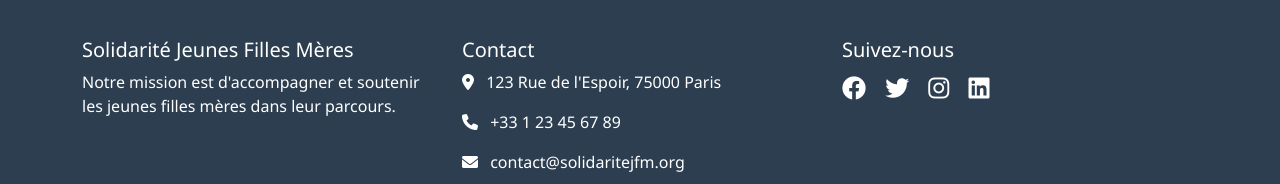
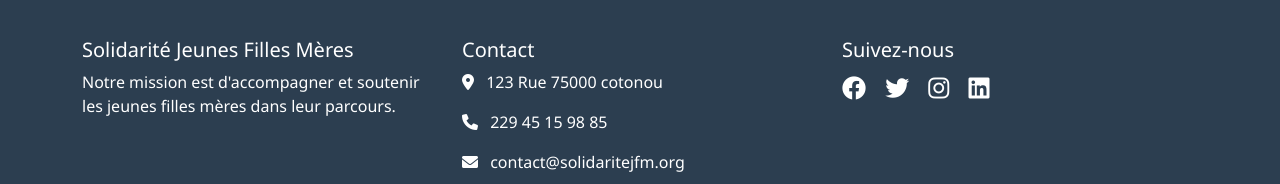
Before and after one commit to kdj2005/l, a plain HTML site: page index.html in a window 1280 px wide. Shown: the part 2106-2290 px from the top of the page. Drawn offline with nearby package versions, Linux system fonts and the light colour scheme; no server answers.

Commit message:
Update index.html

```diff
--- a/index.html
+++ b/index.html
@@ -151,8 +151,8 @@
                 </div>
                 <div class="col-md-4 mb-4">
                     <h5>Contact</h5>
-                    <p><i class="fas fa-map-marker-alt me-2"></i> 123 Rue de l'Espoir, 75000 Paris</p>
-                    <p><i class="fas fa-phone me-2"></i> +33 1 23 45 67 89</p>
+                    <p><i class="fas fa-map-marker-alt me-2"></i> 123 Rue 75000 cotonou</p>
+                    <p><i class="fas fa-phone me-2"></i> 229 45 15 98 85</p>
                     <p><i class="fas fa-envelope me-2"></i> contact@solidaritejfm.org</p>
                 </div>
                 <div class="col-md-4 mb-4">
```
